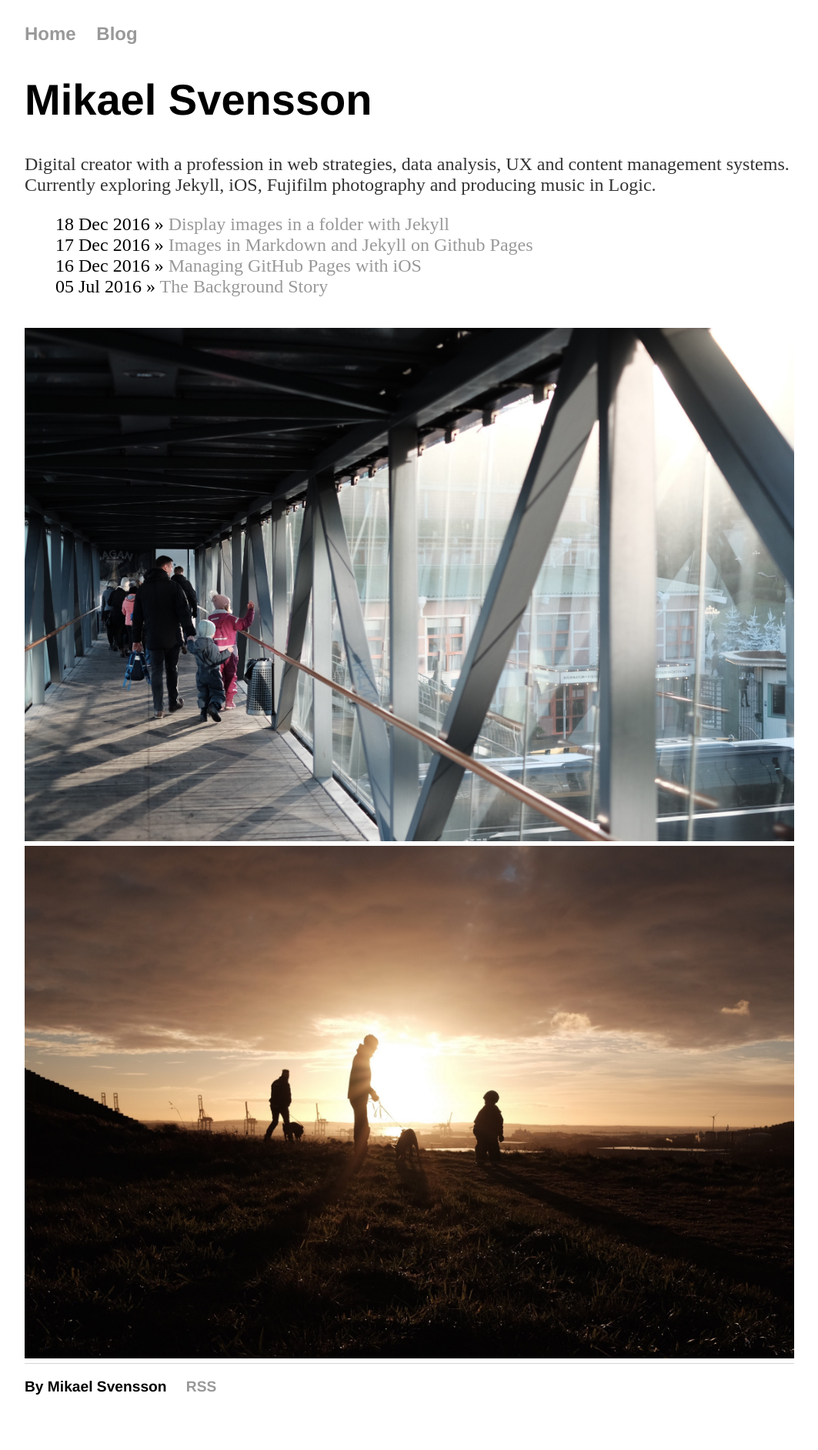
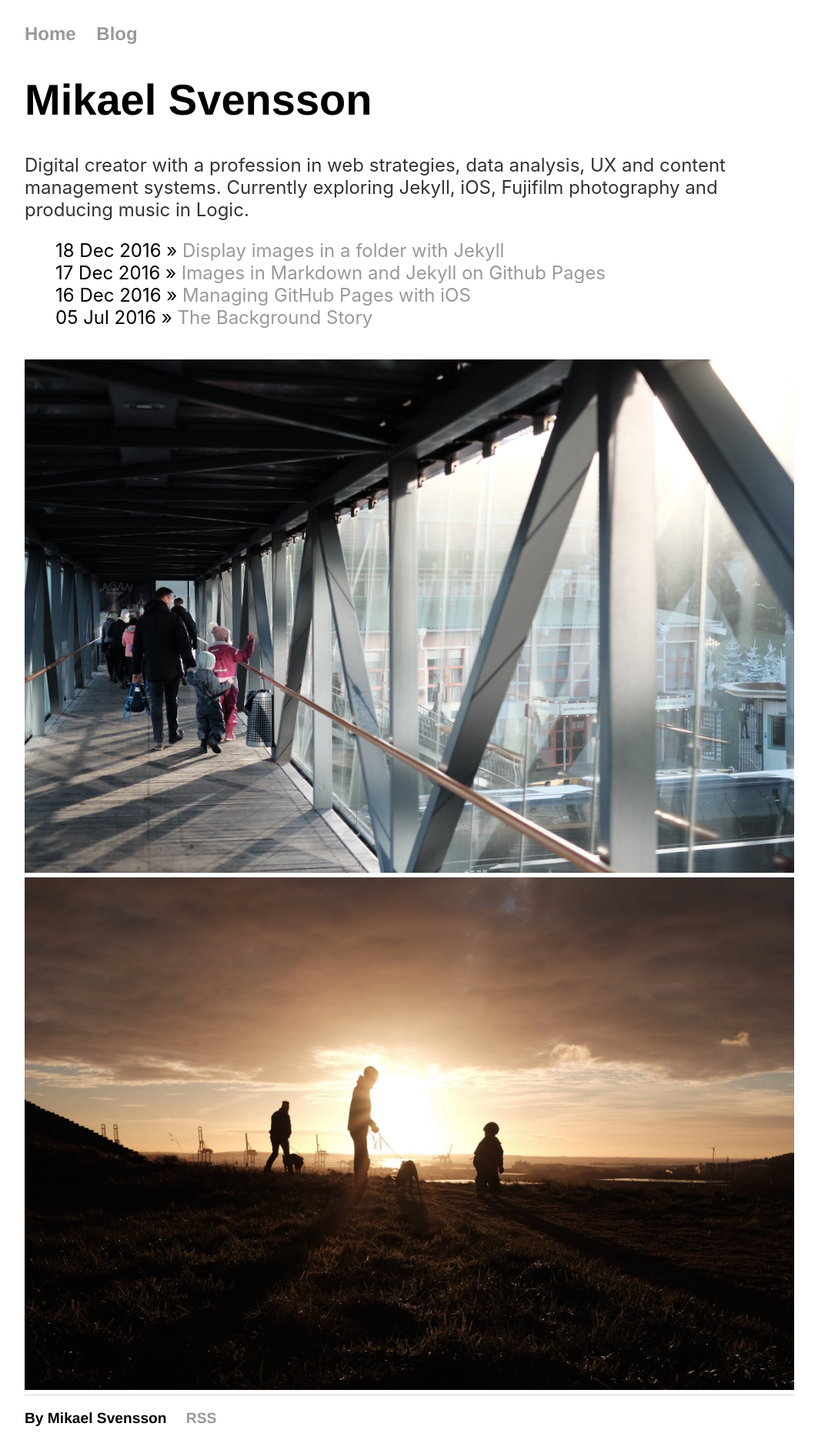
Before and after one commit to mikaelsjovind/mikeysvensson.github.io, a Jekyll site: the page built from index.html, in a window 1280 px wide. Shown: the whole page at 77% size, without its empty margins (108-1171 px from the left). Built offline with Jekyll 4.4.1, drawn with Linux system fonts in a browser that asks for light colours; before the commit the page ends 1843 px from its top, so only the background shows below that.

Commit message:
Changed font to San Fransisco

```diff
--- a/css/main.css
+++ b/css/main.css
@@ -1,5 +1,6 @@
 body {
-	font-size: 16px;
+	font-size: 18px;
+	font-family: '-apple-system', 'BlinkMacSystemFont', 'Roboto', 'Helvetica', 'Sans-serif';
 }
 
 h1, h2, h3 {
```
